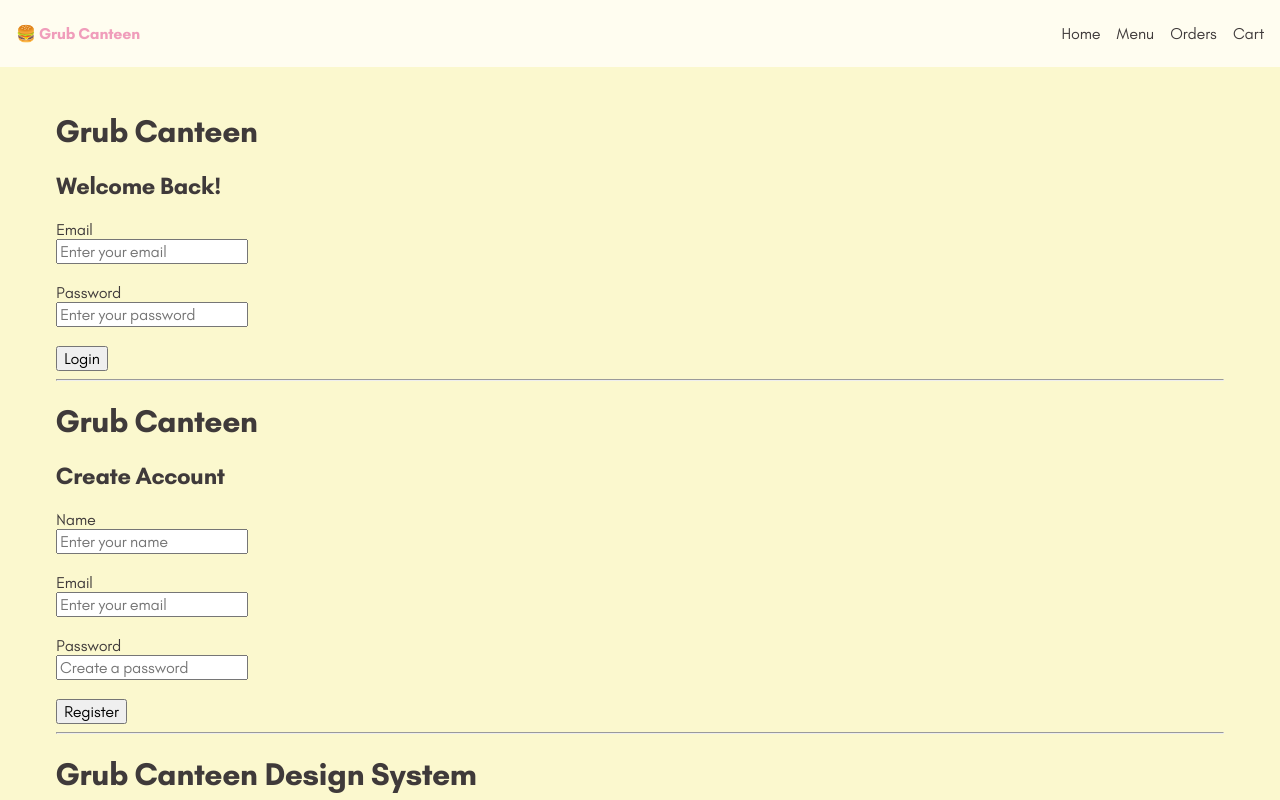
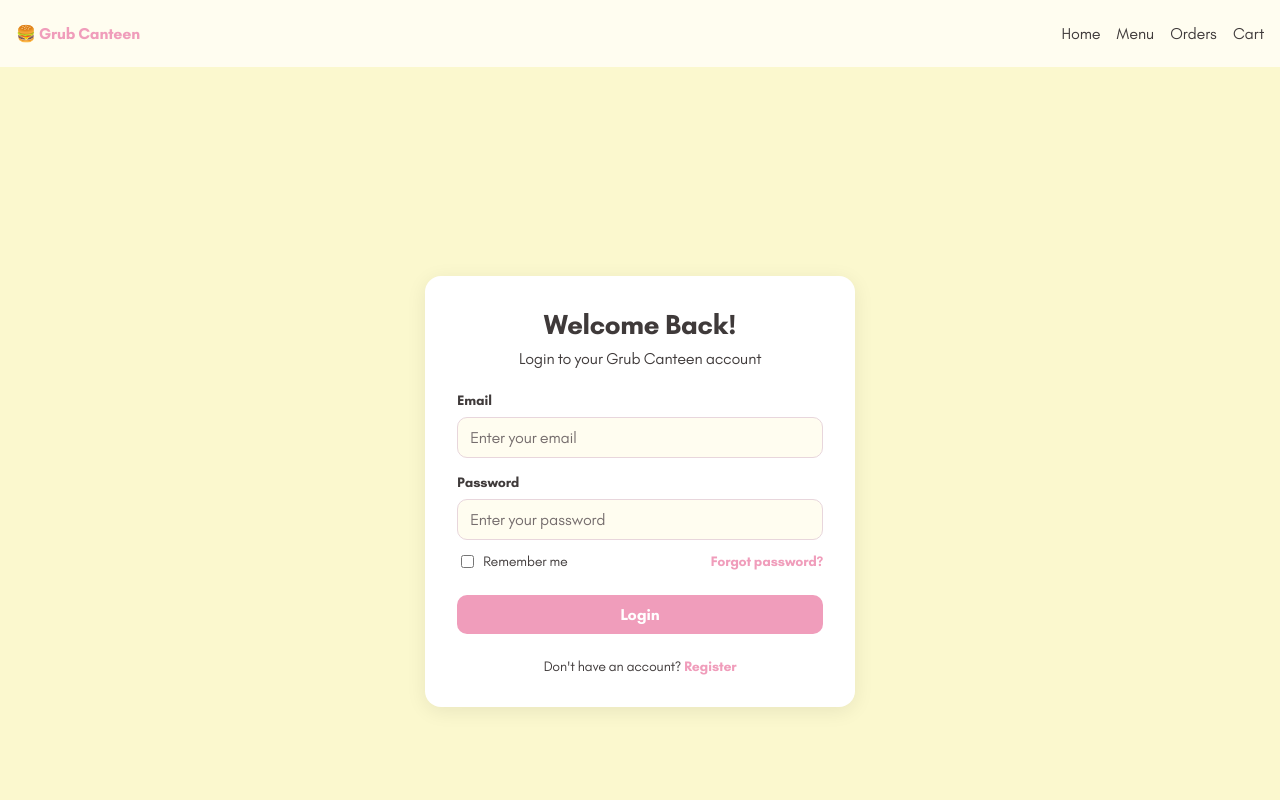
Before and after one commit to 4007ayesha/grub-canteen, a React app in the folder frontend/: page /login in a window 1280 px wide. Shown: the top 800 px of the page. Built offline with nearby package versions, Linux system fonts and the light colour scheme; the HTML template or start-up script is replaced by a standard one.

Commit message:
Complete Phase 4 authentication UI

```diff
--- a/frontend/package.json
+++ b/frontend/package.json
@@ -11,7 +11,8 @@
   },
   "dependencies": {
     "react": "^19.2.8",
-    "react-dom": "^19.2.8"
+    "react-dom": "^19.2.8",
+    "react-router-dom": "^7.18.2"
   },
   "devDependencies": {
     "@eslint/js": "^10.0.1",
--- a/frontend/src/App.jsx
+++ b/frontend/src/App.jsx
@@ -1,3 +1,4 @@
+import { BrowserRouter, Routes, Route } from "react-router-dom";
 import PageLayout from "./components/layout/PageLayout";
 import Button from "./components/ui/Button";
 import Input from "./components/ui/Input";
@@ -7,37 +8,24 @@ import Register from "./pages/Register";
 import { useAuth } from "./context/AuthContext";
 import "./App.css";
 
-function App() {
+function Home() {
   const { token, logout } = useAuth();
 
   return (
-    <PageLayout>
-      <Login />
-
-      <hr />
-
-      <Register />
+    <>
+      <h1>Grub Canteen Design System</h1>
+      <p>Reusable UI components for the Grub Canteen team.</p>
 
       {token && (
-        <>
-          <hr />
-
         <section className="demo-section">
           <h2>Account</h2>
-
           <p>You are logged in successfully.</p>
 
           <Button onClick={logout}>
             Logout
           </Button>
         </section>
-        </>
       )}
-
-      <hr />
-
-      <h1>Grub Canteen Design System</h1>
-      <p>Reusable UI components for the Grub Canteen team.</p>
 
       <section className="demo-section">
         <h2>Buttons</h2>
@@ -71,7 +59,21 @@ function App() {
           <strong>₹50</strong>
         </Card>
       </section>
+    </>
+  );
+}
+
+function App() {
+  return (
+    <BrowserRouter>
+      <PageLayout>
+        <Routes>
+          <Route path="/" element={<Home />} />
+          <Route path="/login" element={<Login />} />
+          <Route path="/register" element={<Register />} />
+        </Routes>
       </PageLayout>
+    </BrowserRouter>
   );
 }
 
--- /dev/null
+++ b/frontend/src/pages/Auth.css
@@ -0,0 +1,94 @@
+.auth-page {
+  min-height: 100vh;
+  display: flex;
+  align-items: center;
+  justify-content: center;
+  padding: var(--space-lg);
+  background-color: var(--color-background);
+}
+
+.auth-card {
+  width: 100%;
+  max-width: 430px;
+  padding: 32px;
+  background-color: white;
+  border-radius: var(--radius-lg);
+  box-shadow: 0 4px 20px rgba(0, 0, 0, 0.08);
+}
+
+.auth-card h1 {
+  margin: 0;
+  text-align: center;
+  color: var(--color-text-primary);
+  font-size: 28px;
+}
+
+.auth-subtitle {
+  margin: 8px 0 24px;
+  text-align: center;
+  color: var(--color-text-secondary);
+}
+
+.auth-card form {
+  display: flex;
+  flex-direction: column;
+  gap: 16px;
+}
+
+.auth-options {
+  display: flex;
+  align-items: center;
+  justify-content: space-between;
+  margin-top: -4px;
+  font-size: 14px;
+}
+
+.auth-options label {
+  display: flex;
+  align-items: center;
+  gap: 6px;
+}
+
+.auth-options a,
+.auth-switch a {
+  color: var(--color-primary);
+  text-decoration: none;
+  font-weight: 600;
+}
+
+.auth-options a:hover,
+.auth-switch a:hover {
+  text-decoration: underline;
+}
+
+.auth-card button {
+  width: 100%;
+  margin-top: 8px;
+}
+
+.auth-switch {
+  margin: 24px 0 0;
+  text-align: center;
+  font-size: 14px;
+  color: var(--color-text-secondary);
+}
+
+@media (max-width: 480px) {
+  .auth-page {
+    padding: 16px;
+  }
+
+  .auth-card {
+    padding: 24px 20px;
+  }
+
+  .auth-card h1 {
+    font-size: 24px;
+  }
+
+  .auth-options {
+    flex-direction: column;
+    align-items: flex-start;
+    gap: 10px;
+  }
+}
--- a/frontend/src/pages/Login.jsx
+++ b/frontend/src/pages/Login.jsx
@@ -1,5 +1,9 @@
-import { useState } from "react";
+import React, { useState } from "react";
+import { Link } from "react-router-dom";
 import { useAuth } from "../context/AuthContext";
+import Input from "../components/ui/Input";
+import Button from "../components/ui/Button";
+import "./Auth.css";
 
 function Login() {
   const { login, user } = useAuth();
@@ -8,8 +12,8 @@ function Login() {
   const [password, setPassword] = useState("");
   const [message, setMessage] = useState("");
 
-  async function handleLogin(event) {
-    event.preventDefault();
+  const handleSubmit = async (e) => {
+    e.preventDefault();
 
     try {
       await login(email, password);
@@ -17,59 +21,79 @@ function Login() {
     } catch (error) {
       setMessage(error.message);
     }
-  }
+  };
 
   return (
-    <div>
-      <h1>Grub Canteen</h1>
-      <h2>Welcome Back!</h2>
+    <div className="auth-page">
+      <div className="auth-card">
+        <h1>Welcome Back!</h1>
 
         {!user ? (
-        <form onSubmit={handleLogin}>
-          <div>
-            <label>Email</label>
-            <br />
+          <>
+            <p className="auth-subtitle">
+              Login to your Grub Canteen account
+            </p>
 
-            <input
+            <form onSubmit={handleSubmit}>
+              <Input
+                label="Email"
                 type="email"
+                placeholder="Enter your email"
                 value={email}
-              onChange={(event) => setEmail(event.target.value)}
-              placeholder="Enter your email"
+                onChange={(e) => setEmail(e.target.value)}
                 required
               />
+
+              <Input
+                label="Password"
+                type="password"
+                placeholder="Enter your password"
+                value={password}
+                onChange={(e) => setPassword(e.target.value)}
+                required
+              />
+
+              <div className="auth-options">
+                <label>
+                  <input type="checkbox" />
+                  Remember me
+                </label>
+
+                <a href="#forgot-password">
+                  Forgot password?
+                </a>
               </div>
 
-          <br />
+              <Button type="submit" variant="primary">
+                Login
+              </Button>
+            </form>
 
-          <div>
-            <label>Password</label>
-            <br />
-
-            <input
-              type="password"
-              value={password}
-              onChange={(event) => setPassword(event.target.value)}
-              placeholder="Enter your password"
-              required
-            />
-          </div>
-
-          <br />
-
-          <button type="submit">
-            Login
-          </button>
-        </form>
+            {message && (
+              <p className="auth-message">
+                {message}
+              </p>
+            )}
+          </>
         ) : (
           <div>
-          <p>{message || "You are already logged in."}</p>
+            <p className="auth-message">
+              {message || "You are already logged in."}
+            </p>
+
             <p>
               Role: <strong>{user.role}</strong>
             </p>
           </div>
         )}
 
-      {!user && message && <p>{message}</p>}
+        {!user && (
+          <p className="auth-switch">
+            Don't have an account?{" "}
+            <Link to="/Register">Register</Link>
+          </p>
+        )}
+      </div>
     </div>
   );
 }
--- a/frontend/src/pages/Register.jsx
+++ b/frontend/src/pages/Register.jsx
@@ -1,14 +1,24 @@
-import { useState } from "react";
+import React, { useState } from "react";
+import { Link } from "react-router-dom";
 import { registerUser } from "../api";
+import Input from "../components/ui/Input";
+import Button from "../components/ui/Button";
+import "./Auth.css";
 
 function Register() {
   const [name, setName] = useState("");
   const [email, setEmail] = useState("");
   const [password, setPassword] = useState("");
+  const [confirmPassword, setConfirmPassword] = useState("");
   const [message, setMessage] = useState("");
 
-  async function handleRegister(event) {
-    event.preventDefault();
+  const handleSubmit = async (e) => {
+    e.preventDefault();
+
+    if (password !== confirmPassword) {
+      setMessage("Passwords do not match");
+      return;
+    }
 
     try {
       await registerUser({
@@ -23,65 +33,74 @@ function Register() {
       setName("");
       setEmail("");
       setPassword("");
+      setConfirmPassword("");
     } catch (error) {
       setMessage(error.message);
     }
-  }
+  };
 
   return (
-    <div>
-      <h1>Grub Canteen</h1>
-      <h2>Create Account</h2>
+    <div className="auth-page">
+      <div className="auth-card">
+        <h1>Create Account</h1>
 
-      <form onSubmit={handleRegister}>
-        <div>
-          <label>Name</label>
-          <br />
-          <input
+        <p className="auth-subtitle">
+          Register to start using Grub Canteen
+        </p>
+
+        <form onSubmit={handleSubmit}>
+          <Input
+            label="Full Name"
             type="text"
+            placeholder="Enter your full name"
             value={name}
-            onChange={(event) => setName(event.target.value)}
-            placeholder="Enter your name"
+            onChange={(e) => setName(e.target.value)}
             required
           />
-        </div>
 
-        <br />
-
-        <div>
-          <label>Email</label>
-          <br />
-          <input
+          <Input
+            label="Email"
             type="email"
+            placeholder="Enter your email"
             value={email}
-            onChange={(event) => setEmail(event.target.value)}
-            placeholder="Enter your email"
+            onChange={(e) => setEmail(e.target.value)}
             required
           />
-        </div>
 
-        <br />
-
-        <div>
-          <label>Password</label>
-          <br />
-          <input
+          <Input
+            label="Password"
             type="password"
+            placeholder="Create a password"
             value={password}
-            onChange={(event) => setPassword(event.target.value)}
-            placeholder="Create a password"
+            onChange={(e) => setPassword(e.target.value)}
             required
           />
-        </div>
 
-        <br />
+          <Input
+            label="Confirm Password"
+            type="password"
+            placeholder="Confirm your password"
+            value={confirmPassword}
+            onChange={(e) => setConfirmPassword(e.target.value)}
+            required
+          />
 
-        <button type="submit">
-          Register
-        </button>
-      </form>
+          <Button type="submit" variant="primary">
+            Register
+          </Button>
+        </form>
 
-      {message && <p>{message}</p>}
+        {message && (
+          <p className="auth-message">
+            {message}
+          </p>
+        )}
+
+        <p className="auth-switch">
+          Already have an account?{" "}
+          <Link to="/login">Login</Link>
+        </p>
+      </div>
     </div>
   );
 }
```
Also changed, not shown: 1 other file (tests, documents, lock files or other folders). Lines whose indentation alone changed are shown as unchanged.
